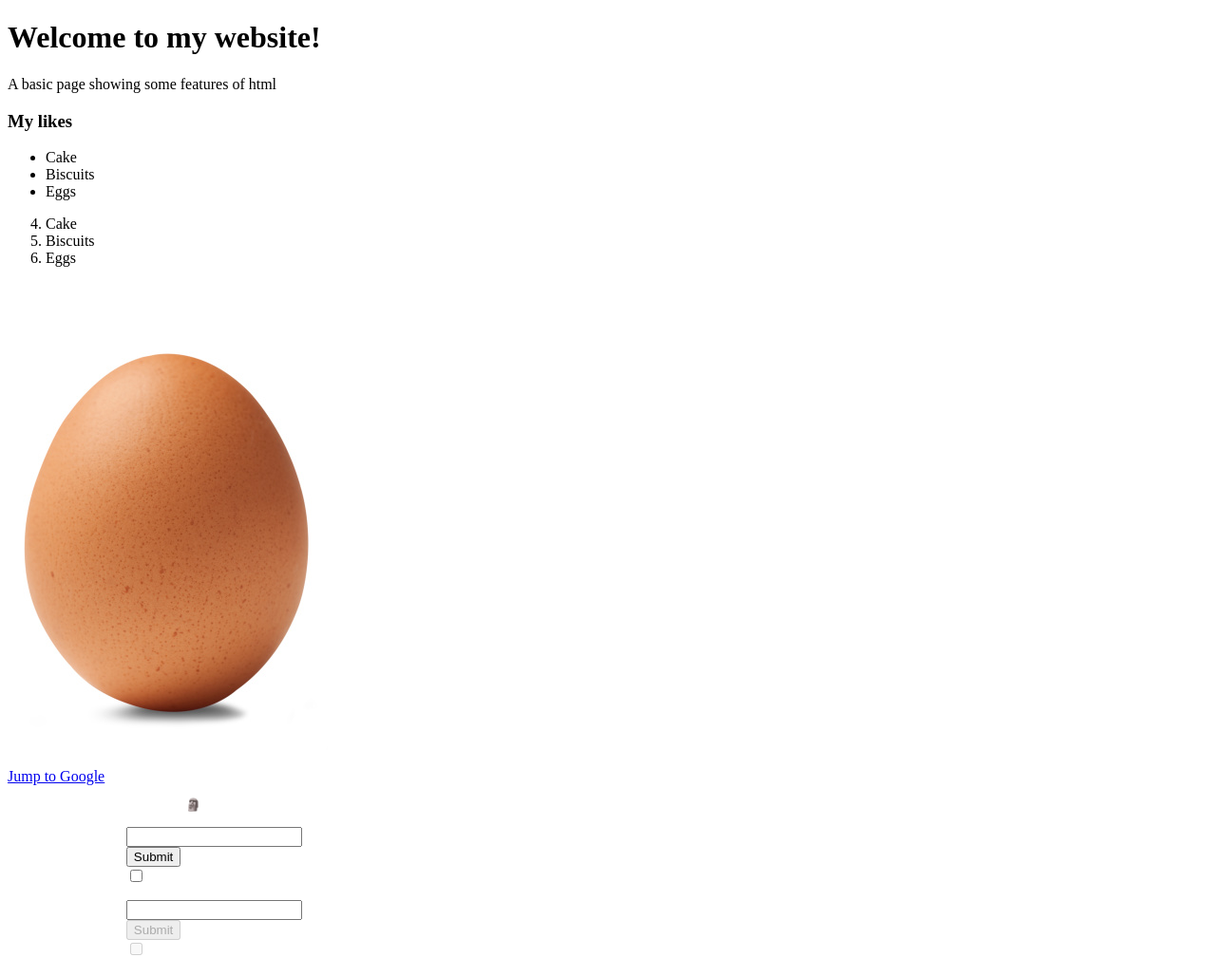
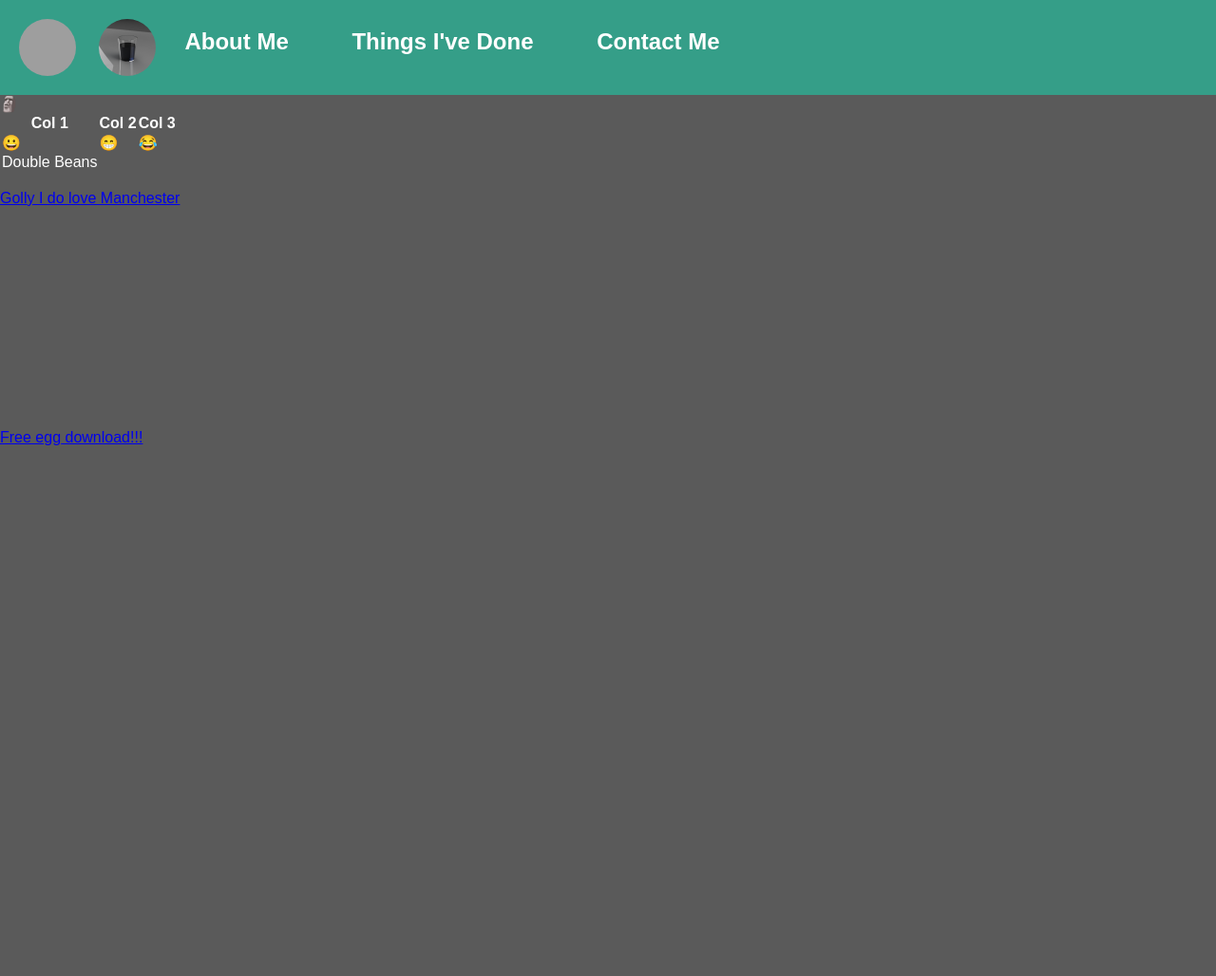
Before and after one commit to HUBEDYBUBEDY/hubedybubedy.github.io, a plain HTML site: page index.html in a window 1280 px wide. Shown: the top 1028 px of the page at 95% size. After the commit the page ends 800 px from the top, so only its background shows below. Drawn offline with Linux system fonts and the light colour scheme; grey boxes are pictures that could not be loaded.

Commit message:
Started work on the navbar

```diff
--- a/index.html
+++ b/index.html
@@ -1,49 +1,34 @@
-<!DOCTYPE html>		<!-- used to state the language, allows browsers to detect type of HTML -->
-<html lang="en">	<!-- signifies start of the document-->
+<!DOCTYPE html>
+<html lang="en">
 
 <head>
-	<title>My First Webpage</title>							<!-- shown in the browser tab -->
-	<meta charset="UTF-8">									<!-- sets the character set for the broswer to display -->
-	<meta name="keywords" content="html introduction">		<!-- used by search engine to make page easier to find -->
-	<meta name="description" content="HTML Basics">
+	<title>Theodore Colbert</title>
+
+	<meta charset="UTF-8">
+	<meta name="description" content="Personal website of Theodore Colbert aka HUBEDYBUBEDY">
+	<meta name="keywords" content="hubedybubedy, theodore, colbert">
+	<meta name="author" content="Theodore Colbert">
+	<meta name="viewport" content="width=device-width, initial-scale=1.0">
+
+	<link rel="stylesheet" type="text/css" href="style.css">
 </head>
 
 <body>
-	<h1>Welcome to my website!</h1>							<!-- header, uses large font in bold -->
-	<p>A basic page showing some features of html</p>		<!-- paragraph, uses smaller font -->
-	<h3>My likes</h3>										<!-- different header types can be used -->
-	<ul>						<!-- unordered list, uses bullet points -->
-		<li>Cake</li>			<!-- list item, shown with bullet point -->
-		<li>Biscuits</li>
-		<li>Eggs</li>
-	</ul>
-	<!-- can also use <ol> instead of <ul> for ordered list with numbers -->
-	<ol start=4>				<!-- can define the starting number of an ordered list -->
-		<li>Cake</li>
-		<li>Biscuits</li>
-		<li>Eggs</li>
-	</ol>
+	<nav>
+		<a href="">
+			<img src="Theodore Colbert.jpg" alt="Theodore Colbert">
+			<img src="HUBEDYBUBEDY.png" style="padding-left: 0; padding-right: 0;" alt="HUBEDYBUBEDY">
+		</a>
 
-	<!-- image, src states the source file name (and path), alt displays alternative text if image fails to load -->
-	<img src="Egg.jpeg" alt="Egg">
-	<!-- page break, forces the next information onto the next line -->
-	<br>
-	<!-- anchor-specifies link to other webpage, href gives the hyperlink reference -->
-	<a href="http://www.google.com">Jump to Google</a>
-	<br>
+		<ul><h1>
+			<li><a href="">About Me</a></li>
+			<li><a href="">Things I've Done</a></li>
+			<li><a href="">Contact Me</a></li>
+		</ul></h1>
+	</nav>
 
 	<!-- pre attribute ensures all text is presented exactly as written (spaces, breaks and tabs included) -->
-	<pre>
-			&#128511;				<!-- & reperesents a character entity, #128511 represents an emoji to display -->
-
-		<input type="email">		<!-- creates input box where text can be entered -->
-		<input type="submit">		<!-- creates button labelled "submit" -->
-		<input type="checkbox">		<!-- creates box that can be checked --->
-
-		<input type="email" required>		<!-- specifies the type box is required -->
-		<input type="submit" disabled>		<!-- specifies the submit button is initially disabled -->
-		<input type="checkbox" disabled>	<!-- specifies the checkbox is initially disabled -->
-	</pre>
+	&#128511;				<!-- & reperesents a character entity, #128511 represents an emoji to display -->
 
 	<table>						<!-- Creates a table -->
 		<thead>					<!-- Adds a header using bold text -->
--- /dev/null
+++ b/style.css
@@ -0,0 +1,41 @@
+* {
+    margin: 0;
+    padding: 0;
+    font-family: Arial, Helvetica, sans-serif;
+}
+
+body {
+    background-color: #5a5a5a;
+    color: #ffffff;
+}
+
+nav {
+    height: 100px;
+    background-color: #359e88;
+    text-align: right;
+    text-decoration: none;
+    display: flex;
+}
+
+nav img {
+    height: 60px;
+    width: 60px;
+    padding: 20px;
+    border-radius: 50%;
+}
+
+nav li {
+    padding: 30px;
+    display: inline-flex;
+    text-align: right;
+}
+
+nav a {
+    color: #ffffff;
+    text-decoration: none;
+    font-size: 1em;
+}
+
+nav a:hover {
+
+}
```
Also changed, not shown: HUBEDYBUBEDY.png (added), 1 other file.
